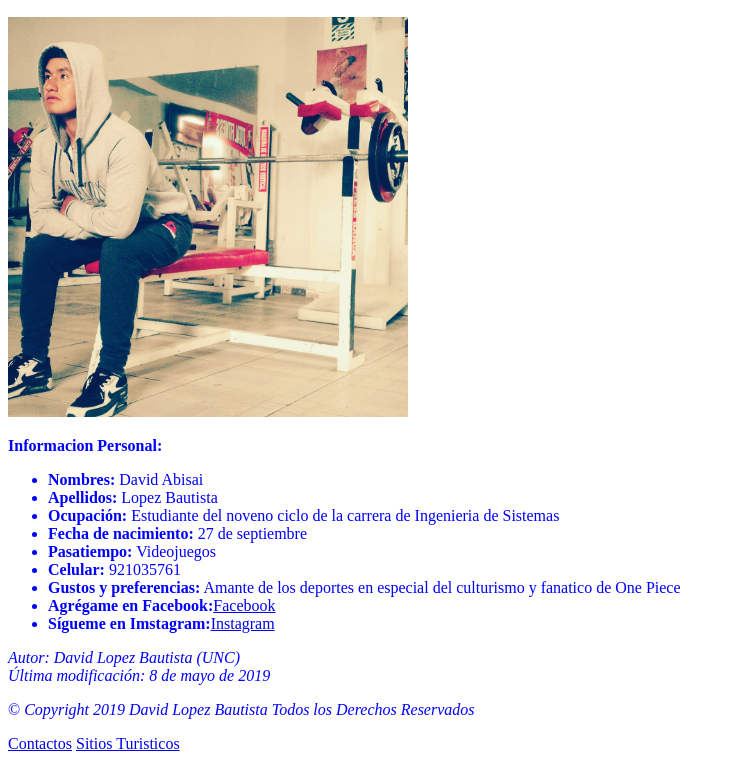
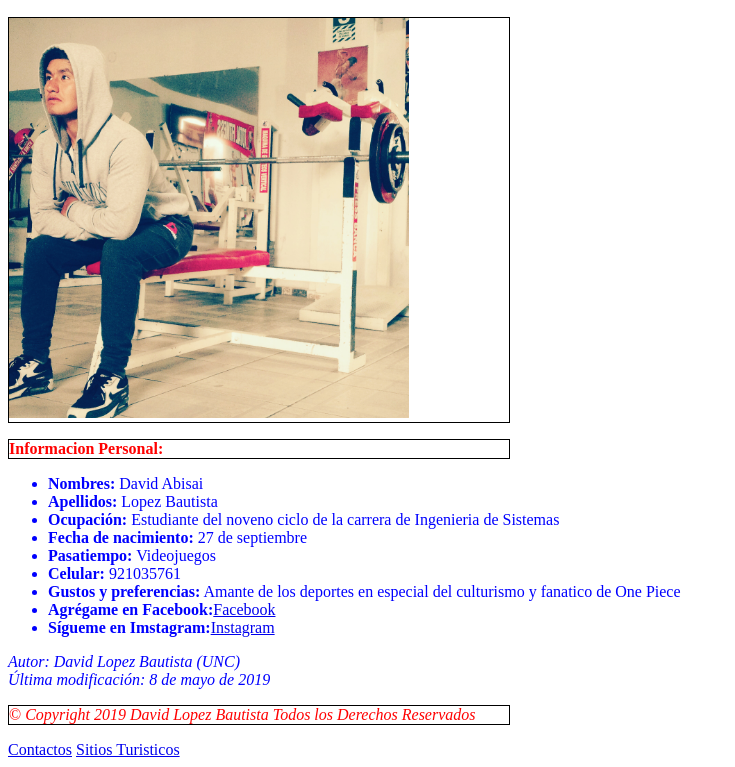
Before and after one commit to DavidLopezBautista/DavidLopezBautista.github.io, a plain HTML site: page index.html in a window 1280 px wide. Shown: the part 110-877 px from the top of the page, without its empty margins (0-735 px from the left). Drawn offline with Linux system fonts and the light colour scheme.

Commit message:
mi primer commit

```diff
--- a/css/miestilo.css
+++ b/css/miestilo.css
@@ -1,3 +1,9 @@
 body {
     color: blue;
 }
+
+p {
+    color: red;
+    width: 500px;
+    border: 1px solid black;
+}
```
